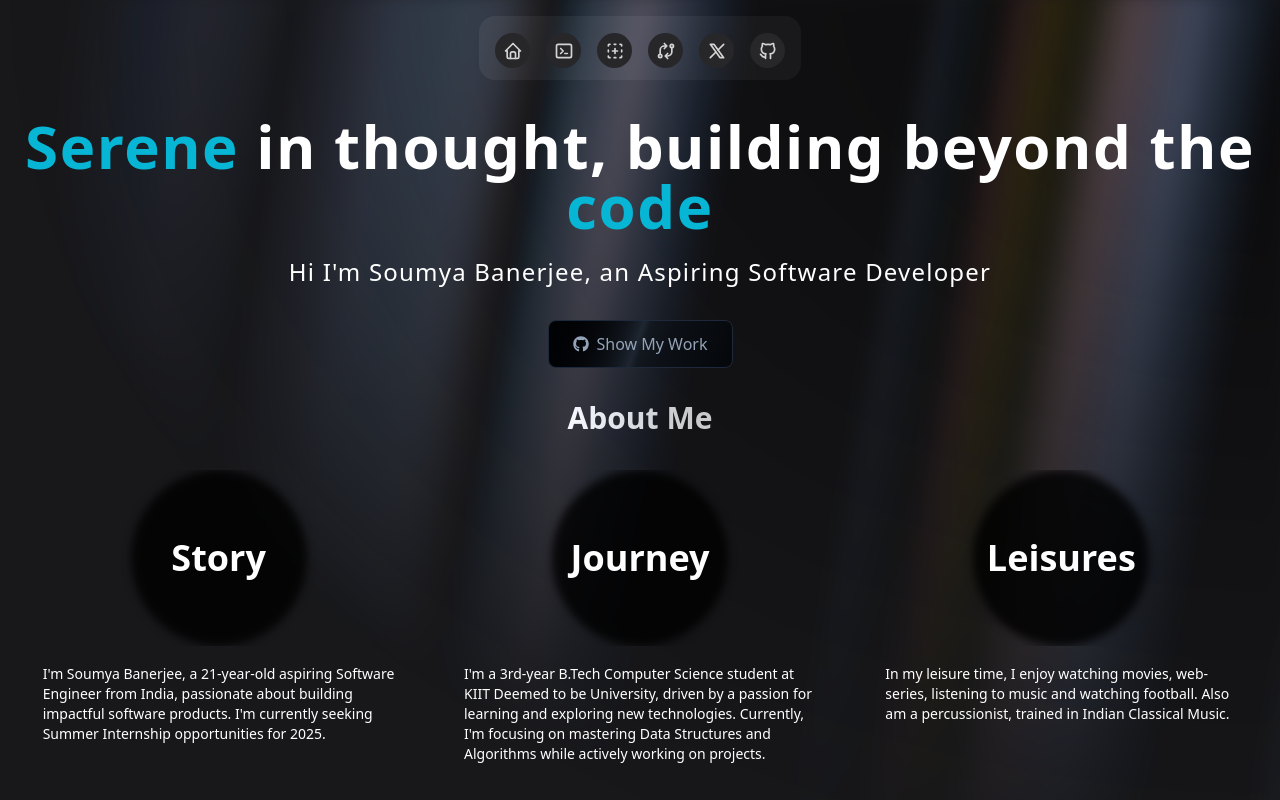
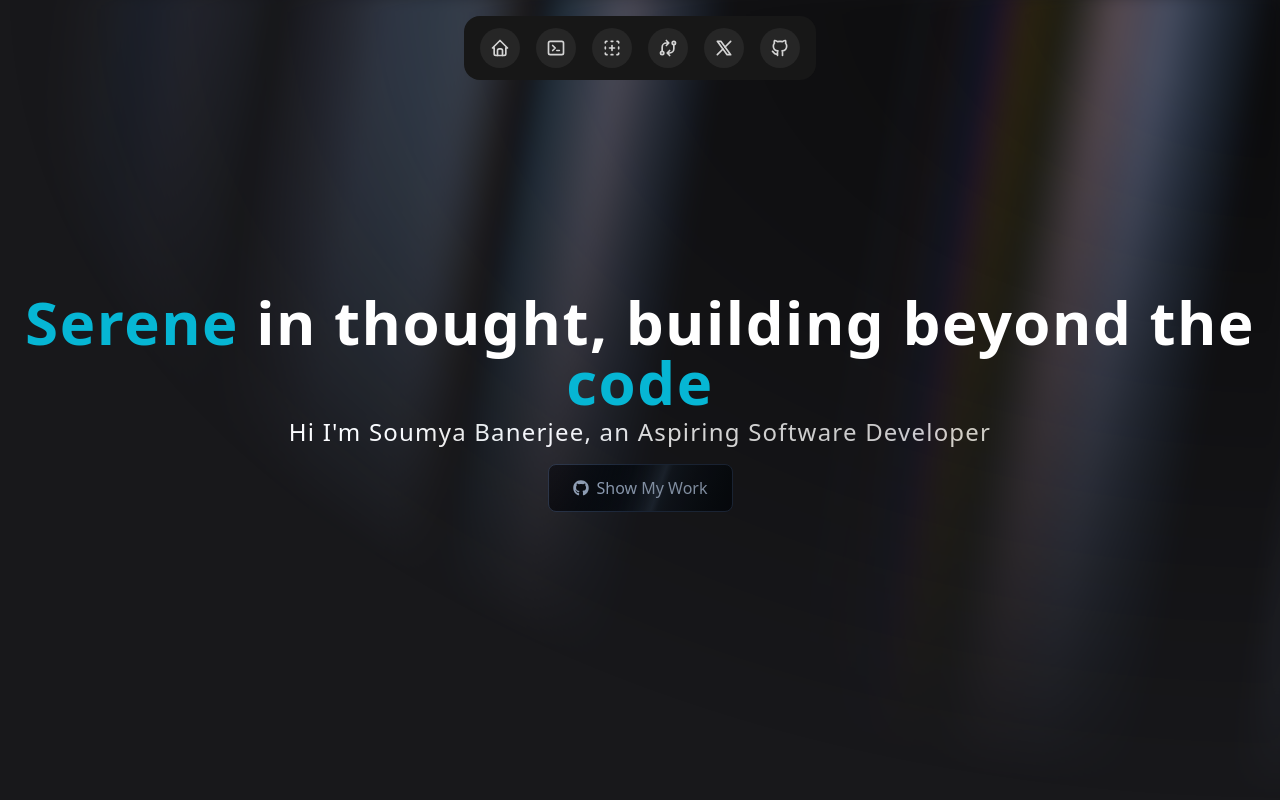
Before and after one commit to banerjeesoumya/My-Page, a Next.js app in the folder my-app/: page / in a window 1280 px wide. Shown: the top 800 px of the page. Built offline with nearby package versions, Linux system fonts and the light colour scheme.

Commit message:
Finally better things

```diff
--- a/my-app/app/page.tsx
+++ b/my-app/app/page.tsx
@@ -1,10 +1,14 @@
+import { AboutMe } from "@/components/AboutMe";
 import { Landing } from "@/components/Landing";
+import { Navbar } from "@/components/Navbar";
 
 export default function Home() {
   return (
-    <main>
-      <div className="dark">
+    <main className="relative bg-black-100 flex justify-center items-center flex-col overflow-hidden mx-auto dark">
+      <div className="max-w-7xl w-full">
+        <Navbar />
         <Landing />
+        <AboutMe />
       </div>
     </main>
   );
--- a/my-app/components/AboutMe.tsx
+++ b/my-app/components/AboutMe.tsx
@@ -15,7 +15,7 @@ export function AboutMe() {
 
         <Cards
           title="Journey"
-          description="I'm a 3rd-year B.Tech Computer Science student at KIIT Deemed to be University, driven by a passion for learning and exploring new technologies. Currently, I'm focusing on mastering Data Structures and Algorithms while actively working on projects."
+          description="I'm a 3rd-year B.Tech Computer Science student at KIIT, passionate about learning new technologies, mastering Data Structures and Algorithms, and actively working on projects."
         />
 
         <div className="sm:col-span-full sm:flex sm:justify-center lg:col-span-1">
--- a/my-app/components/Cards.tsx
+++ b/my-app/components/Cards.tsx
@@ -9,7 +9,7 @@ export const Cards = ({
     description?: string
   }) => {
   return (
-    <div className="flex flex-col items-start max-w-sm p-4 relative h-[20rem] sm:h-[25rem] md:h-[30rem]">
+    <div className="flex flex-col items-start max-w-sm mx-auto p-4 relative aspect-w-1 aspect-h-1 sm:aspect-w-1 sm:aspect-h-1 md:aspect-w-1 md:aspect-h-1">
         {/* <Icon className="absolute h-6 w-6 -top-3 -left-3 dark:text-white text-black" />
         <Icon className="absolute h-6 w-6 -bottom-3 -left-3 dark:text-white text-black" />
         <Icon className="absolute h-6 w-6 -top-3 -right-3 dark:text-white text-black" />
--- a/my-app/components/Landing.tsx
+++ b/my-app/components/Landing.tsx
@@ -1,11 +1,12 @@
 "use client";
 
 import { motion } from "framer-motion";
+import { AuroraBackground } from "./ui/aurora-background";
+import { TextGenerateEffect } from "./ui/text-generateEffect";
 import React from "react";
-import { AuroraBackground } from "./ui/aurora-background";
-import { Hero } from "./Hero";
-import { Navbar } from "./Navbar";
-import { AboutMe } from "./AboutMe";
+import { FaGithub } from "react-icons/fa";
+import { ShimmerButton } from "./ui/ShimmerButton";
+
 
 export function Landing() {
   return (
@@ -18,21 +19,18 @@ export function Landing() {
           duration: 0.8,
           ease: "easeInOut",
         }}
-        className="min-h-screen flex flex-col gap-4"
+        className="absolute flex flex-col gap items-center justify-center px-4"
       >
-        {/* Navbar at the top */}
-        <header className="w-full">
-          <Navbar />
-        </header>
-
-        {/* Hero section centered */}
-        <main className="flex justify-center">
-          <Hero />
-        </main>
-        <div className="w-full">
-          <AboutMe />
+      </motion.div>
+      <div className="text-3xl md:text-7xl font-bold dark:text-white text-center">
+          <TextGenerateEffect className="text-center-[40px] md:text-5xl lg:text-6xl" words="Serene in thought, building beyond the code" />
         </div>
-      </motion.div>
+        <p className="text-center text-white md:tracking-wider mb-4 text-normal md:text-lg lg:text-2xl">
+            Hi I&apos;m Soumya Banerjee, an Aspiring Software Developer
+        </p>
+        <a className='flex justify-center mb-0' href="#work">
+          <ShimmerButton title="Show My Work" position="left" icon={<FaGithub />}/>
+        </a>
     </AuroraBackground>
   );
 }
--- a/my-app/components/Navbar.tsx
+++ b/my-app/components/Navbar.tsx
@@ -60,7 +60,7 @@ export function Navbar() {
     },
   ];
   return (
-    <div className="flex items-center justify-center h-[6rem] w-full">
+    <div className="absolute top-0 left-0 right-0 z-10 flex items-center justify-center h-[6rem] w-full">
       <FloatingDock
         mobileClassName="translate-y-20" // only for demo, remove for production
         items={links}
--- a/my-app/components/ui/aurora-background.tsx
+++ b/my-app/components/ui/aurora-background.tsx
@@ -17,7 +17,7 @@ export const AuroraBackground = ({
     <main>
       <div
         className={cn(
-          "relative flex flex-col bg-zinc-50 dark:bg-zinc-900  text-slate-950 transition-bg",
+          "relative flex flex-col  h-[100vh] w-[100vw] items-center justify-center bg-zinc-50 dark:bg-zinc-900  text-slate-950 transition-bg",
           className
         )}
         {...props}
--- a/my-app/components/ui/evervault.tsx
+++ b/my-app/components/ui/evervault.tsx
@@ -34,7 +34,7 @@ export const EvervaultCard = ({
   return (
     <div
       className={cn(
-        "p-0.5  bg-transparent flex items-center justify-center w-full relative",
+        "p-0.5  aspect-square bg-transparent flex items-center justify-center w-full relative",
         className
       )}
     >
--- a/my-app/components/ui/floatingDock.tsx
+++ b/my-app/components/ui/floatingDock.tsx
@@ -48,7 +48,7 @@ const FloatingDockMobile = ({
         {open && (
           <motion.div
             layoutId="nav"
-            className="absolute bottom-full mb-2 inset-x-0 flex flex-col gap-2"
+            className="absolute bottom-0 left-0 mb-2 inset-x-0 flex flex-col gap-2"
           >
             {items.map((item, idx) => (
               <motion.div
@@ -102,7 +102,7 @@ const FloatingDockDesktop = ({
       onMouseMove={(e) => mouseX.set(e.pageX)}
       onMouseLeave={() => mouseX.set(Infinity)}
       className={cn(
-        "mx-auto hidden md:flex h-16 gap-4 items-end rounded-2xl bg-zinc-800 px-4 pb-3",
+        "mx-auto hidden md:flex h-16 gap-4 items-start rounded-2xl bg-gray-50 dark:bg-neutral-900 px-4 pb-3 pt-3",
         className
       )}
     >
@@ -132,11 +132,15 @@ function IconContainer({
     return val - bounds.x - bounds.width / 2;
   });
 
-  const widthTransform = useTransform(distance, [-150, 0, 150], [35, 70, 35]);
-  const heightTransform = useTransform(distance, [-150, 0, 150], [35, 70, 35]);
+  const widthTransform = useTransform(distance, [-150, 0, 150], [40, 80, 40]);
+  const heightTransform = useTransform(distance, [-150, 0, 150], [40, 80, 40]);
 
   const widthTransformIcon = useTransform(distance, [-150, 0, 150], [20, 40, 20]);
-  const heightTransformIcon = useTransform(distance,[-150, 0, 150],[20, 40, 20]);
+  const heightTransformIcon = useTransform(
+    distance,
+    [-150, 0, 150],
+    [20, 40, 20]
+  );
 
   const width = useSpring(widthTransform, {
     mass: 0.1,
@@ -169,7 +173,7 @@ function IconContainer({
         style={{ width, height }}
         onMouseEnter={() => setHovered(true)}
         onMouseLeave={() => setHovered(false)}
-        className="aspect-square rounded-full bg-zinc-800 flex items-center justify-center relative"
+        className="aspect-square rounded-full bg-gray-200 dark:bg-neutral-800 flex items-center justify-center relative"
       >
         <AnimatePresence>
           {hovered && (
@@ -177,7 +181,7 @@ function IconContainer({
               initial={{ opacity: 0, y: 10, x: "-50%" }}
               animate={{ opacity: 1, y: 0, x: "-50%" }}
               exit={{ opacity: 0, y: 2, x: "-50%" }}
-              className="px-2 py-0.5 whitespace-pre rounded-md bg-gray-100 border dark:bg-neutral-800 dark:border-neutral-900 dark:text-white border-gray-200 text-neutral-700 absolute left-1/2 -translate-x-1/2 -bottom-10 w-fit text-xs"
+              className="px-2 py-0.5 whitespace-pre rounded-md bg-gray-100 border dark:bg-neutral-800 dark:border-neutral-900 dark:text-white border-gray-200 text-neutral-700 absolute left-1/2 -translate-x-1/2 -bottom-8 w-fit text-xs"
             >
               {title}
             </motion.div>
--- a/my-app/tailwind.config.ts
+++ b/my-app/tailwind.config.ts
@@ -23,7 +23,7 @@ export default {
       colors:{
         black: {
           DEFAULT: '#000',
-          100: '#000319'
+          100: '#1b1b1f'
         }
       },
       animation: {
```
